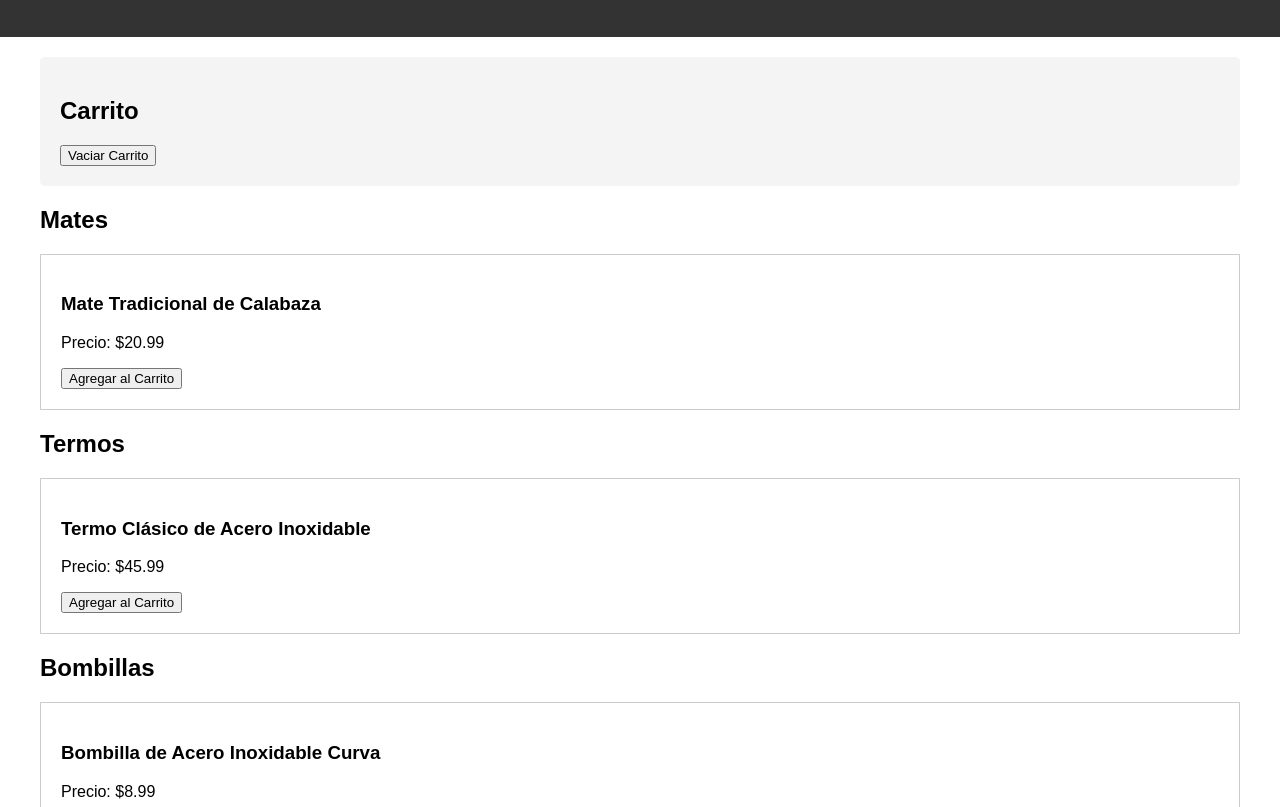
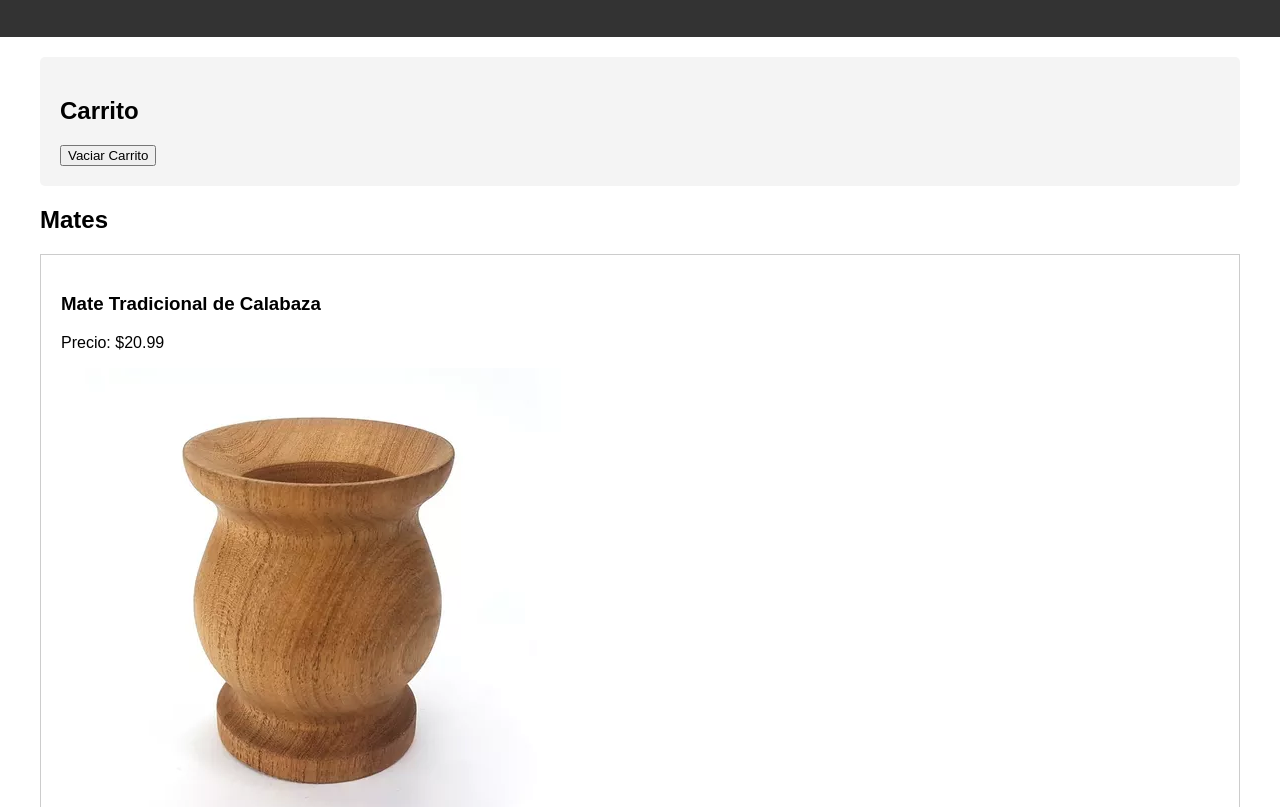
Before and after one commit to RamiHosman/PreEntrega2, a plain HTML site: page index.html in a window 1280 px wide. Shown: the part 141-948 px from the top of the page. Drawn offline with Linux system fonts and the light colour scheme.

Commit message:
Agrego Imagenes al conj data

```diff
--- a/index.html
+++ b/index.html
@@ -66,6 +66,7 @@
         <div class="product">
             <h3>Mate Tradicional de Calabaza</h3>
             <p>Precio: $20.99</p>
+            <img src="assets/MateDeMadera.png" alt="">
             <button onclick="agregarAlCarrito('Mate Tradicional de Calabaza', 20.99)">Agregar al Carrito</button>
         </div>
         <!-- Agrega más productos mates aquí -->
```
Also changed, not shown: assets/BombillaAlpacaPicoDeLoro.jpg (added), assets/BombillaDesmontable.png (added), assets/BombillaPicoDeLoro.png (added), assets/BombillaPlanaAceroInoxidable.jpg (added), assets/BombillaResorteMatte.png (added), assets/MateAceroStanley.jpeg (added), assets/MateCamionero.png (added), assets/MateDeMadera.png (added), assets/MateImperial.png (added), assets/MateTorpedo.png (added), assets/TermoContigo.png (added), assets/TermoLumilagroPicoMatero.png (added), assets/TermoMediaManija.png (added), assets/TermoStanley.jpg (added).
